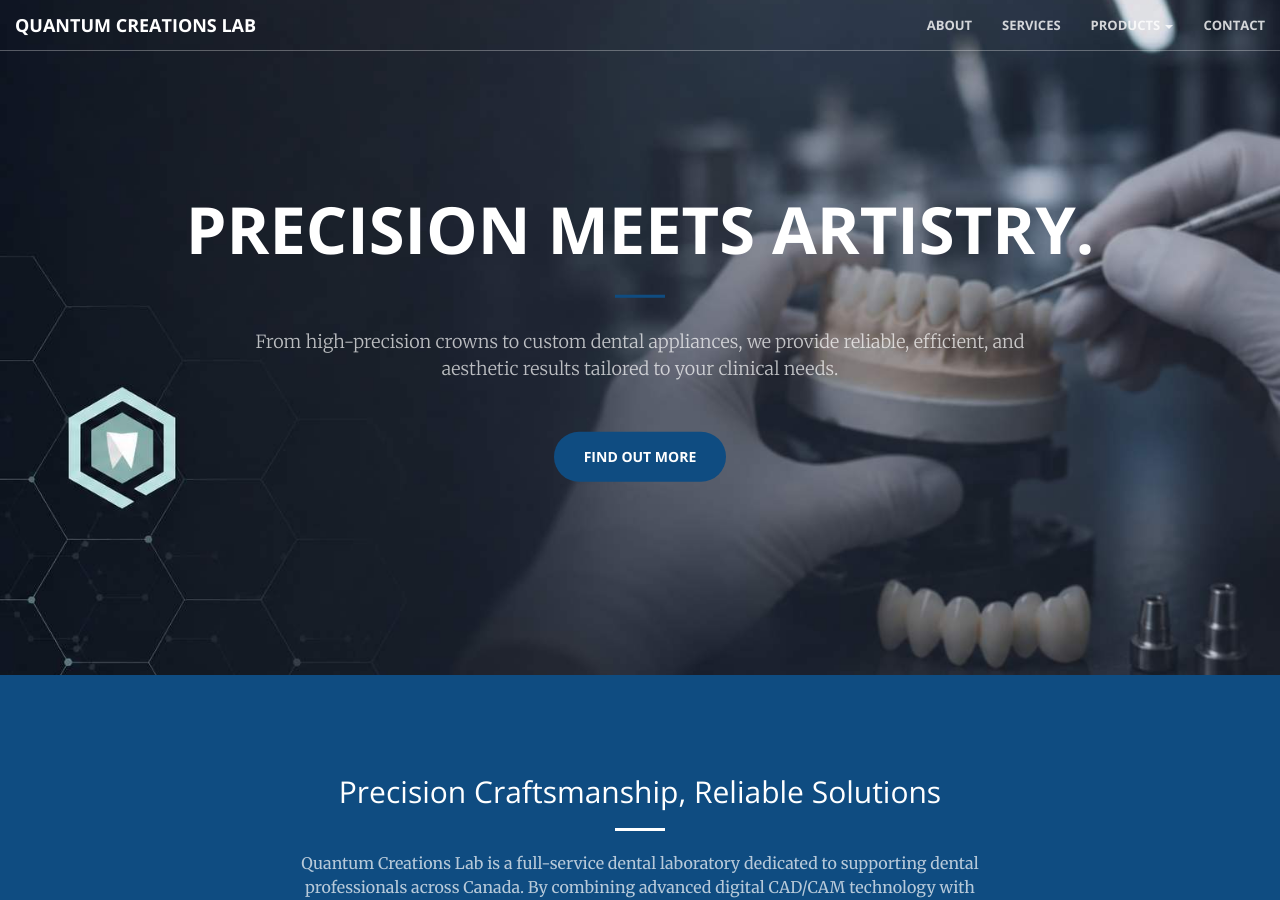
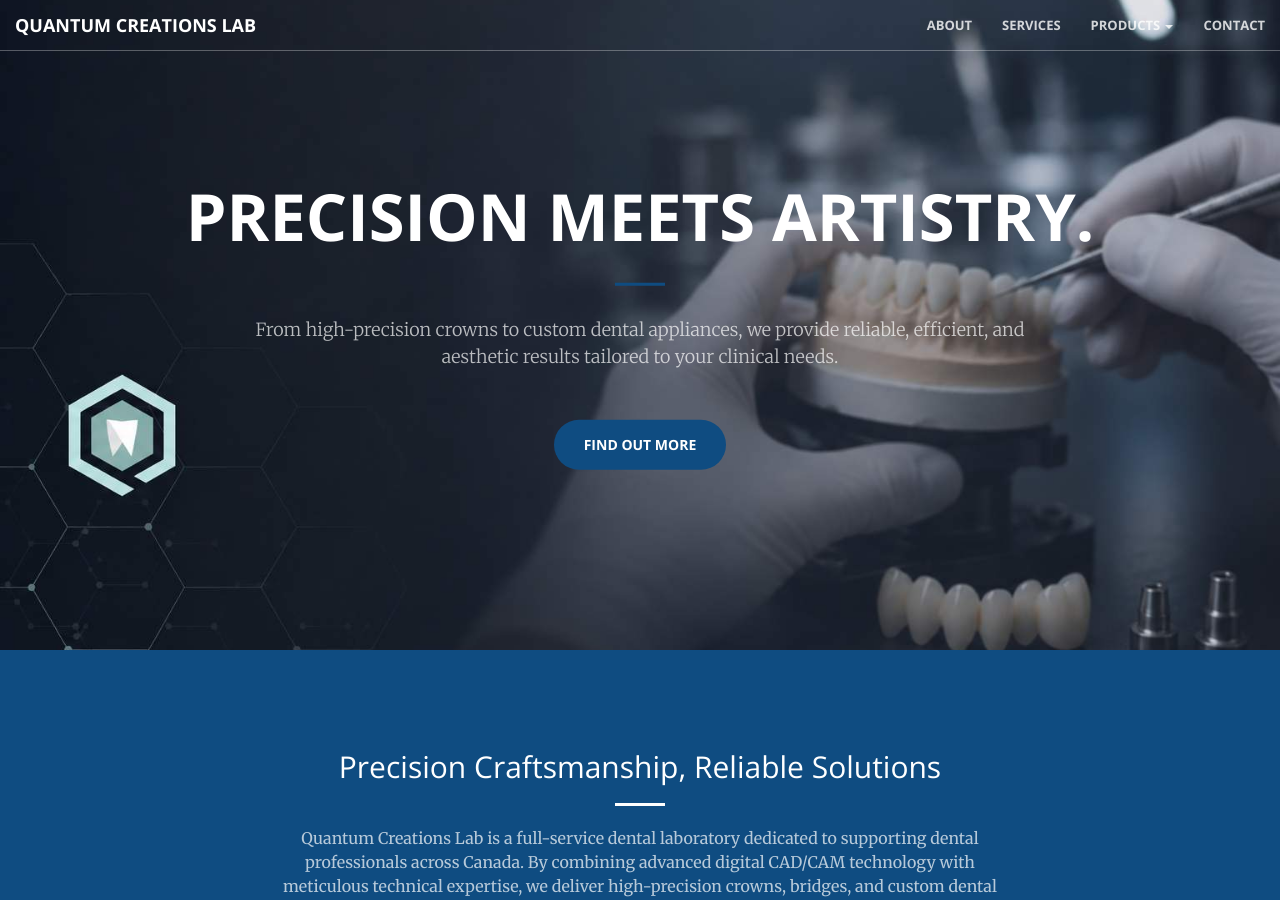
Before and after one commit to jj2hh/quantumlab, a Jekyll site: the page built from index.html, in a window 1280 px wide and 900 px high. Built offline with Jekyll 4.4.1, drawn with Linux system fonts in a browser that asks for light colours.

Commit message:
Update _base.scss

```diff
--- a/_sass/_base.scss
+++ b/_sass/_base.scss
@@ -169,7 +169,7 @@
 header {
     position: relative;
     width: 100%;
-    min-height: 75vh;
+    min-height: 75%;
     @include background-cover;
     background-position: center;
     background-image: url('../img/header.jpg');
@@ -199,7 +199,7 @@
         }
     }
     @media (min-width: 768px) {
-        min-height: 75vh;
+        min-height: 650px;
         .header-content {
             position: absolute;
             top: 50%;
```
